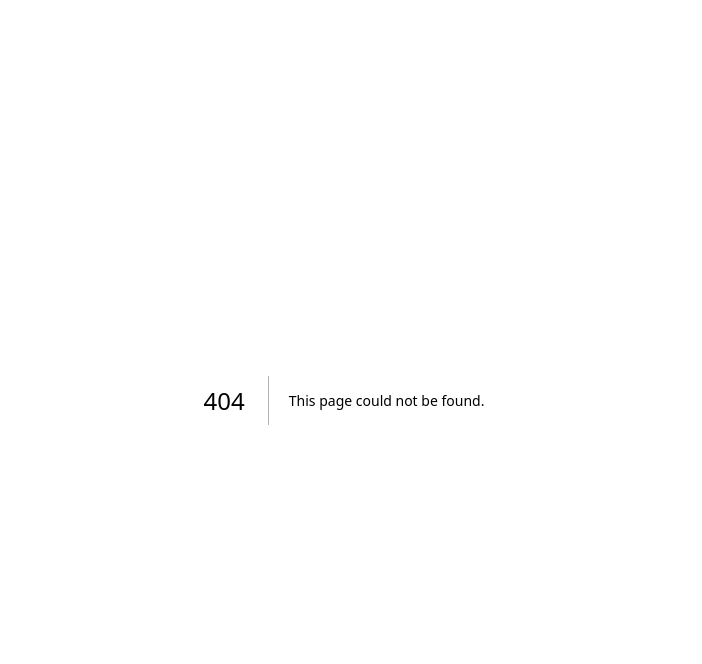
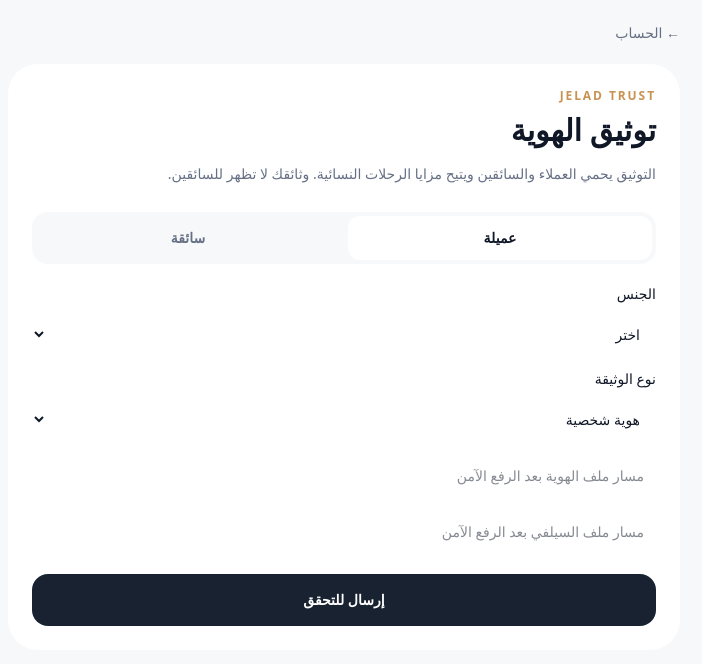
Before and after one commit to Huthayfa-Alomari/JELAD, a Next.js app: page /identity in a window 1280 px wide. Before the commit this address had no page. Shown: the top 664 px of the page, without its empty margins (296-998 px from the left). Built offline with nearby package versions, Linux system fonts and the light colour scheme; no server answers.

Commit message:
feat: add identity verification page

```diff
--- /dev/null
+++ b/app/identity/page.tsx
@@ -0,0 +1,46 @@
+"use client";
+
+import { useEffect, useState } from "react";
+
+export default function IdentityPage() {
+  const [data,setData]=useState<any>({});
+  const [subjectType,setSubjectType]=useState<"CUSTOMER"|"DRIVER">("CUSTOMER");
+  const [gender,setGender]=useState("");
+  const [documentType,setDocumentType]=useState("NATIONAL_ID");
+  const [documentPath,setDocumentPath]=useState("");
+  const [selfiePath,setSelfiePath]=useState("");
+  const [message,setMessage]=useState("");
+
+  async function load(){const r=await fetch("/api/identity");const d=await r.json();if(r.ok){setData(d);setGender(d.profile?.gender||d.driver?.gender||"");}}
+  useEffect(()=>{load()},[]);
+
+  async function submit(){
+    setMessage("");
+    const r=await fetch("/api/identity",{method:"POST",headers:{"content-type":"application/json"},body:JSON.stringify({subjectType,gender,documentType,documentStoragePath:documentPath,selfieStoragePath:selfiePath})});
+    const d=await r.json();setMessage(r.ok?"تم إرسال طلب التحقق للمراجعة.":"تعذر إرسال الطلب: "+(d.error||"Unknown error"));if(r.ok)load();
+  }
+
+  const latest=(data.verifications||[]).find((x:any)=>x.subject_type===subjectType);
+  return <main dir="rtl" className="min-h-screen bg-[#f7f8fa] p-5 text-[#101828]">
+    <div className="mx-auto max-w-2xl">
+      <a href="/profile" className="text-sm text-[#667085]">← الحساب</a>
+      <div className="mt-5 rounded-[30px] bg-white p-6 ring-1 ring-[#eaecf0] sm:p-8">
+        <p className="text-xs font-semibold uppercase tracking-[.16em] text-[#c89252]">JELAD TRUST</p>
+        <h1 className="mt-2 text-3xl font-semibold">توثيق الهوية</h1>
+        <p className="mt-3 text-sm leading-7 text-[#667085]">التوثيق يحمي العملاء والسائقين ويتيح مزايا الرحلات النسائية. وثائقك لا تظهر للسائقين.</p>
+        <div className="mt-6 grid grid-cols-2 gap-2 rounded-2xl bg-[#f7f8fa] p-1">
+          {([["CUSTOMER","عميلة"],["DRIVER","سائقة"] ] as const).map(([v,l])=><button key={v} onClick={()=>setSubjectType(v)} className={`rounded-xl px-4 py-3 text-sm font-semibold ${subjectType===v?"bg-white shadow-sm":"text-[#667085]"}`}>{l}</button>)}
+        </div>
+        <div className="mt-5 space-y-3">
+          <label className="block text-sm font-medium">الجنس<select value={gender} onChange={e=>setGender(e.target.value)} className="mt-2 w-full rounded-2xl border border-[#eaecf0] p-3"><option value="">اختر</option><option value="female">أنثى</option><option value="male">ذكر</option></select></label>
+          <label className="block text-sm font-medium">نوع الوثيقة<select value={documentType} onChange={e=>setDocumentType(e.target.value)} className="mt-2 w-full rounded-2xl border border-[#eaecf0] p-3"><option value="NATIONAL_ID">هوية شخصية</option><option value="PASSPORT">جواز سفر</option></select></label>
+          <input value={documentPath} onChange={e=>setDocumentPath(e.target.value)} placeholder="مسار ملف الهوية بعد الرفع الآمن" className="w-full rounded-2xl border border-[#eaecf0] p-3 text-sm"/>
+          <input value={selfiePath} onChange={e=>setSelfiePath(e.target.value)} placeholder="مسار ملف السيلفي بعد الرفع الآمن" className="w-full rounded-2xl border border-[#eaecf0] p-3 text-sm"/>
+        </div>
+        <button onClick={submit} disabled={!gender} className="mt-5 w-full rounded-2xl bg-[#182230] py-4 text-sm font-semibold text-white disabled:opacity-40">إرسال للتحقق</button>
+        {message&&<p className="mt-4 rounded-2xl bg-[#eef2f6] p-4 text-sm">{message}</p>}
+        {latest&&<div className="mt-5 rounded-2xl border border-[#eaecf0] p-4 text-sm"><p className="font-semibold">الحالة: {latest.status}</p>{latest.rejection_reason&&<p className="mt-1 text-[#b42318]">{latest.rejection_reason}</p>}</div>}
+      </div>
+    </div>
+  </main>
+}
```
